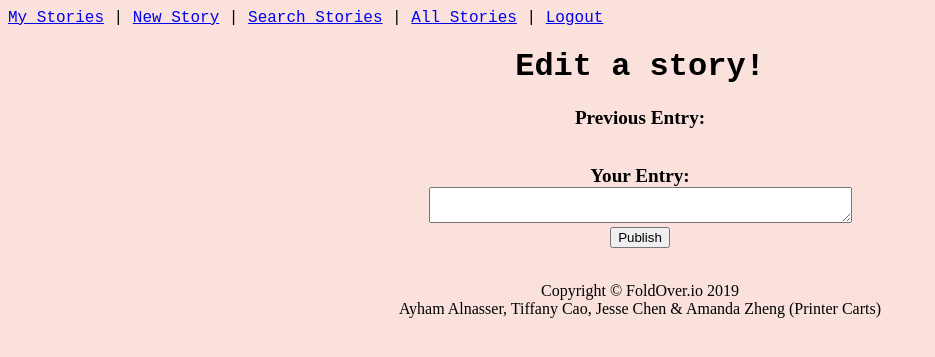
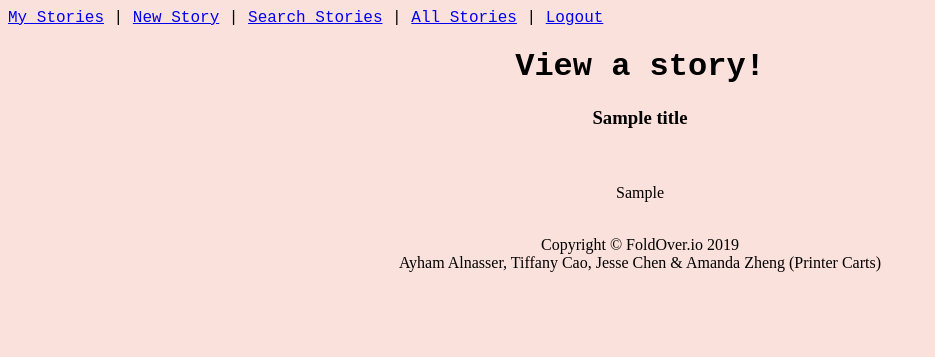
Before and after one commit to ahmedksultan/p00, a Flask app: template templates/viewstory.html in a window 1280 px wide. Shown: the top 357 px of the page, without its empty margins (0-935 px from the left). Run offline with Flask 2, Linux system fonts and the light colour scheme; the template is opened without the code that fills it: most values are stand-ins (such as "Sample title", 1, 10 or a date in 2020).

Commit message:
Edited viewstory.html

```diff
--- a/templates/viewstory.html
+++ b/templates/viewstory.html
@@ -1,32 +1,24 @@
 <!DOCTYPE html>
 {% extends 'template.html' %}
 {% block title %}
-Edit a story!
+View a story!
 {% endblock %}
 <html>
 	<head>
 		<meta charset="utf-8">
 		{% block body %}
-		<title> Story Editing </title>
+		<title> Story Viewing </title>
 	</head>
 	<body bgcolor = "#FAE1DC">
 		<center>
 			<font face = "courier new">
-				<h1> Edit a story! </h1>
+				<h1> View a story! </h1>
 			</font>
-			<form action = "/viewstory" method = "POST">
-				<big><b> Previous Entry: </b></big>
-				<br>
-				{{ previous_edit }}
-				<br><br>
-				<big><b> Your Entry: </b></big>
-				<br>
-				<textarea cols = "50" name="new_entry">
-				</textarea>
-				<br>
-				<input type = "submit" name = "sub1" value = "Publish">
-				<br>
-			</form>
+			<h3> {{ title }} </h3>
+			<br>
+			<br>
+			{{ entire_story }}
+			<br>
 			{% endblock %}
 		</center>
 	</body>
```
